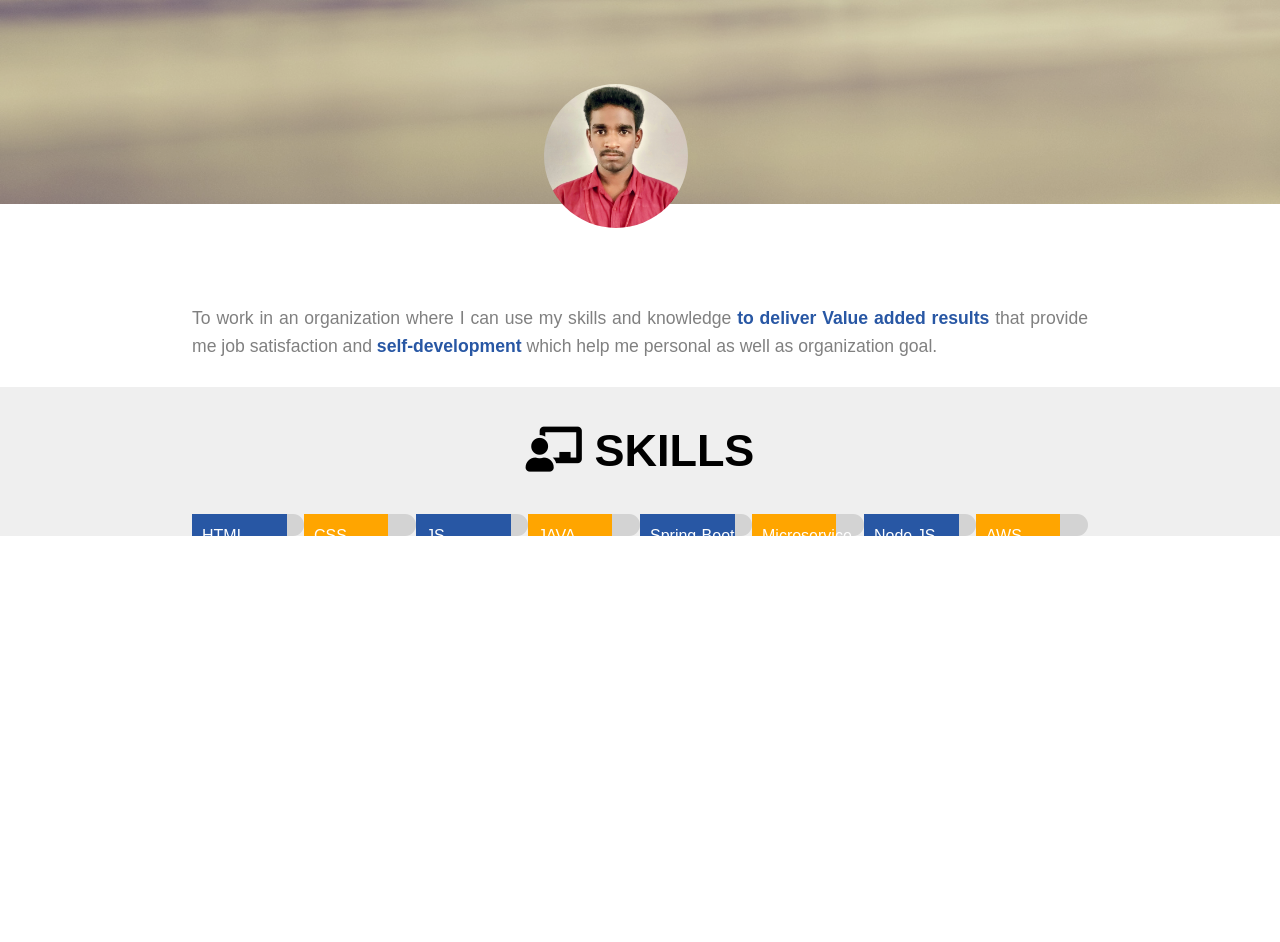
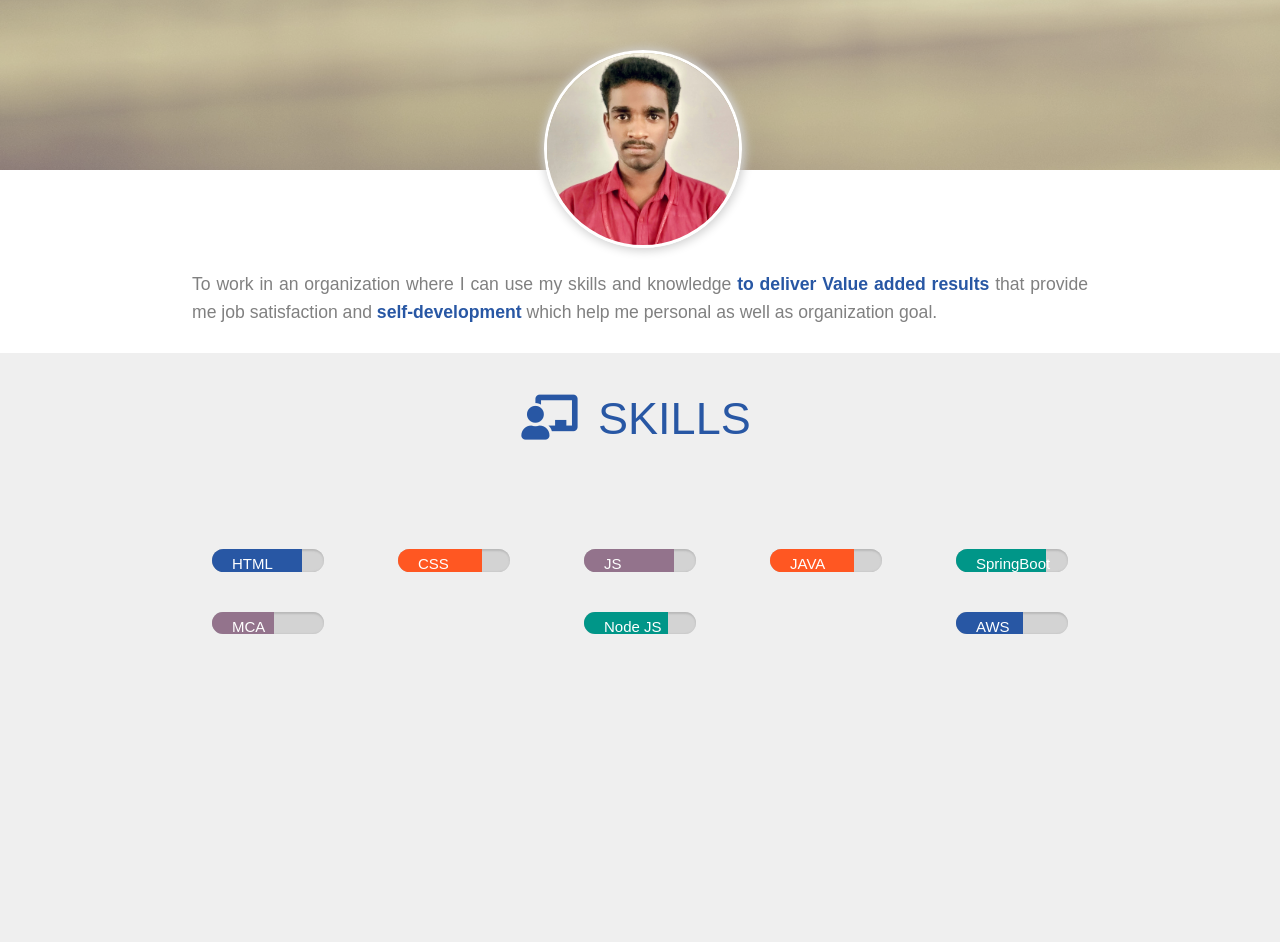
Before and after one commit to Sundarleo11/Structure-of-My-Resume, a plain HTML site: page index.html in a window 1280 px wide. Shown: the part 369-1311 px from the top of the page. Before the commit the page ends 917 px from the top, so only its background shows below. Drawn offline with Linux system fonts and the light colour scheme.

Commit message:
skill section

```diff
--- a/index.html
+++ b/index.html
@@ -4,13 +4,9 @@
 <head>
     <title>
         Sundar Pitchai
-    </title>add
+    </title>
     <link rel="stylesheet" type="text/css" href="style.css">
-
     <link rel="stylesheet" href="https://use.fontawesome.com/releases/v5.5.0/css/all.css" integrity="sha384-B4dIYHKNBt8Bc12p+WXckhzcICo0wtJAoU8YZTY5qE0Id1GSseTk6S+L3BlXeVIU" crossorigin="anonymous">
-    <link rel="stylesheet" href="https://use.fontawesome.com/releases/v5.5.0/css/all.css"
-        integrity="sha384-B4dIYHKNBt8Bc12p+WXckhzcICo0wtJAoU8YZTY5qE0Id1GSseTk6S+L3BlXeVIU" crossorigin="anonymous">
-    <link rel="stylesheet" href="https://cdnjs.cloudflare.com/ajax/libs/font-awesome/4.7.0/css/font-awesome.min.css">
 </head>
 
 <body>
@@ -38,12 +34,8 @@
                 <ul class="horizontal-list text-center social-icons">
                     <li>
                         <a href="#">
-                            <i class="fab fa-stack-overflow"></i>
-                        </a>
-                    </li>
-                    <li>
-                        <a href="#">
                             <i class="fab fa-linkedin-in"></i>
+
                         </a>
                     </li>
                     <li>
@@ -53,7 +45,12 @@
                     </li>
                     <li>
                         <a href="#">
-                            <i class="fab fa-linkedin-in"></i>
+                            <i class="fab fa-google-plus-g"></i>
+                        </a>
+                    </li>
+                    <li>
+                        <a href="#">
+                            <i class="fab fa-facebook-f"></i>
                         </a>
                     </li>
                 </ul>
@@ -80,12 +77,13 @@
 
         <section id="skills">
 
-                <h1 class="section-heading mb75px ">
-                    <span>
-                        <i class="fas fa-chalkboard-teacher"></i>
-                    </span>
-                    <span> SKILLS </span>
-                </h1>
+            <h1 class="section-heading mb75px">
+                <span>
+                    <i class="fas fa-chalkboard-teacher"></i>
+                </span>
+                <span> SKILLS </span>
+            </h1>
+
                 <div class="skills-display">
 
                     <div class="skill-progress">
@@ -105,7 +103,7 @@
 
                     </div>
                     <div class="skill-progress">
-                        <div class="eighty-five-percent mb-blue">
+                        <div class="eighty-five-percent mb-light-purple">
                             <div class="skill-name">
                                 <span> JS </span>
                             </div>
@@ -120,24 +118,24 @@
 
                     </div>
                     <div class="skill-progress">
-                        <div class="eighty-five-percent mb-blue">
+                        <div class="eighty-five-percent mb-teal">
                             <div class="skill-name">
-                                <span> Spring-Boot </span>
+                                <span> SpringBoot </span>
                             </div>
                         </div>
                         </div>
 
                         <div class="skill-progress">
-                            <div class="seventy-five-percent mb-orange">
+                            <div class="fifty-five-percent mb-light-purple">
                                 <div class="skill-name">
-                                    <span> Microservice </span>
+                                    <span> MCA </span>
                                 </div>
                             </div>
 
                         </div>
 
                         <div class="skill-progress">
-                            <div class="eighty-five-percent mb-blue">
+                            <div class="seventy-five-percent mb-teal">
                                 <div class="skill-name">
                                     <span> Node JS </span>
                                 </div>
@@ -145,7 +143,7 @@
                             </div>
 
                             <div class="skill-progress">
-                                <div class="seventy-five-percent mb-orange">
+                                <div class="sixty-percent mb-blue">
                                     <div class="skill-name">
                                         <span> AWS </span>
                                     </div>
--- a/style.css
+++ b/style.css
@@ -78,12 +78,14 @@ body {
 
 section{
     width: 100%;
+    height: 75vh;
    display: flex;
-    /* height: 75vh; */
+
     flex-direction: column;
     align-items: center;
     /* text-align: center; */
 }
+
 
 section:nth-child(2n) {
     background-color: #9e9b9b29;
@@ -91,6 +93,22 @@ section:nth-child(2n) {
 
 section:nth-child(2n + 1) {
     background-color: white;
+}
+
+.section-heading {
+    width: auto;
+    padding: 20px 10px 10px;
+    margin: 10px auto;
+    font-weight: 400;
+}
+
+
+.section-heading span {
+    font-size: var(--section-heading-font-size);
+    color: #2857a4;
+    display: inline-block;
+    padding-top: 10px;
+    margin-right: 0.5rem;
 }
 
 #about{
@@ -106,9 +124,14 @@ section:nth-child(2n + 1) {
 }
 
 #my-image img{
-    height: 75%;
+    /*height: 75%;
     width: 75%;
+    border-radius: 50%;*/
+    height: 100%;
+    width: 100%;
     border-radius: 50%;
+    border: 3px solid white;
+    box-shadow: 1px 1px 10px 2px lightgrey;
 
 }
 
@@ -124,12 +147,16 @@ section:nth-child(2n + 1) {
     font-weight: 100;
     font-size: 1.1rem;
 }
+
 /*Skill display */
 
 .skills-display{
-    /* height: 100px; */
+
     width: 70%;
-    /* border: 2px solid black; 	 */
+    /* border: 2px solid black;
+    height: 100px; 	 */
+    margin-top: 4rem;
+    margin-bottom: 1.5rem;
     display: flex;
     flex-wrap: wrap;
     justify-content: space-between;
@@ -138,35 +165,79 @@ section:nth-child(2n + 1) {
 .skill-progress{
     width: 7rem;
     height: 1.4rem;
+    margin: 20px;
     background-color: lightgrey;
     border-radius: 0.8rem;
+    overflow: hidden;
+    box-shadow: inset 1px 1px 2px 1px #b9b9b9;
+
+}
+.skill-name {
+    font-size: 15px;
+    color: white;
+    padding: 6px 0 10px 20px;
+
+}
+.skill-name span {
+    margin: 0;
 }
 
-.skill-name span {
-    color: white;
-    font-size: 1rem;
-    margin-left: 10px;
-}
-.mb-blue {
-    background-color: #2857a4;
-}
 
-.mb-orange{
-    background-color: orange;
-}
+/*common color classes */
 
-/*Percentage Classes */
-
-.eighty-five-percent {
-    width: 85%;
-    height: inherit;
-}
-.seventy-five-percent{
-    width: 75%;
-    height: inherit;
-}
 .text-highlight {
     color: #2857a4;
     font-weight: 600;
 
 }
+
+.mb-blue {
+    background-color: #2857a4;
+}
+
+.mb-orange {
+    background-color: #ff5722;
+}
+
+
+.mb-teal {
+    background-color: #009688;
+}
+
+.mb-light-purple {
+    background-color: #93738c;
+}
+
+.m-blue {
+    color: #2857a4;
+}
+
+/*Common Percent classes*/
+.eighty-percent {
+    height: inherit;
+    width: 80%;
+}
+
+.eighty-five-percent {
+    height: inherit;
+    width: 80%;
+}
+
+.seventy-five-percent {
+    height: inherit;
+    width: 75%;
+}
+.sixty-percent {
+    height: inherit;
+    width: 60%;
+}
+
+.fifty-five-percent{
+    height: inherit;
+    width: 55%;
+}
+
+/* common margin classes */
+.m0 {
+    margin: 0;
+}
```
